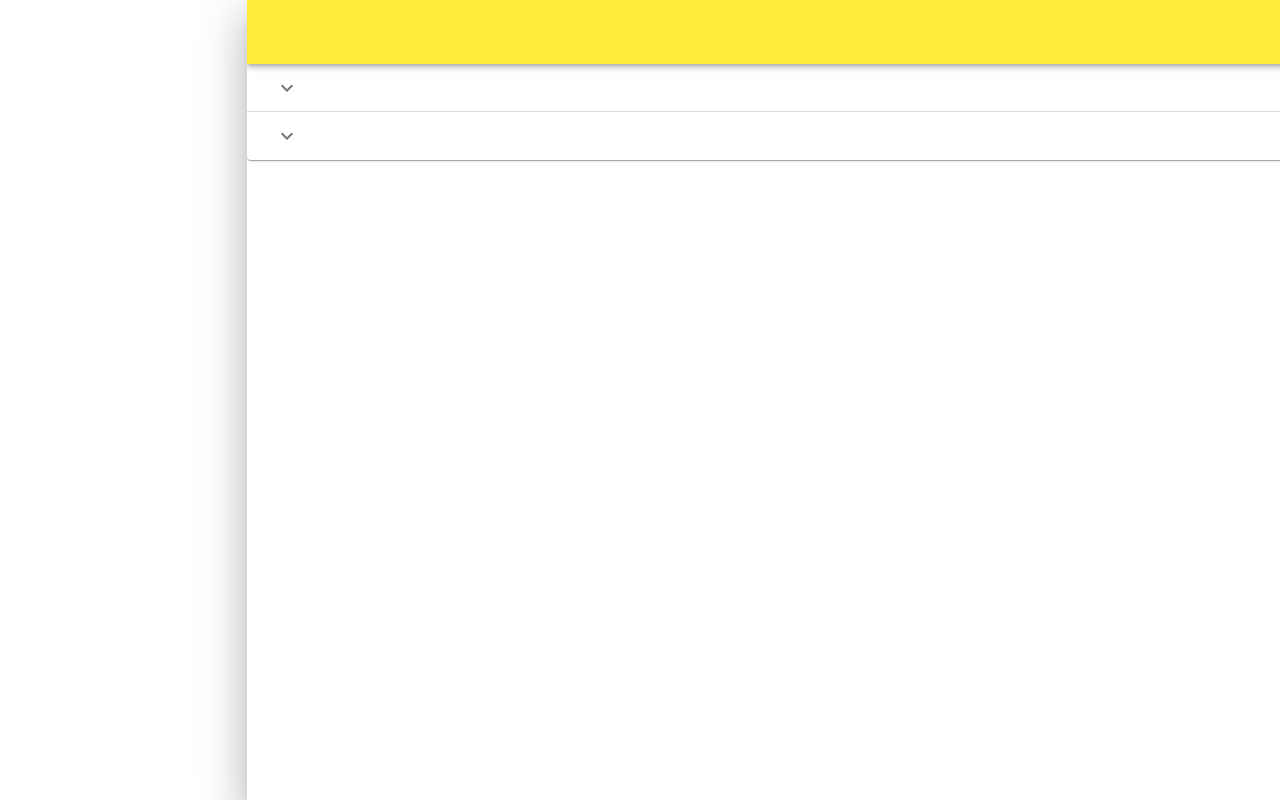
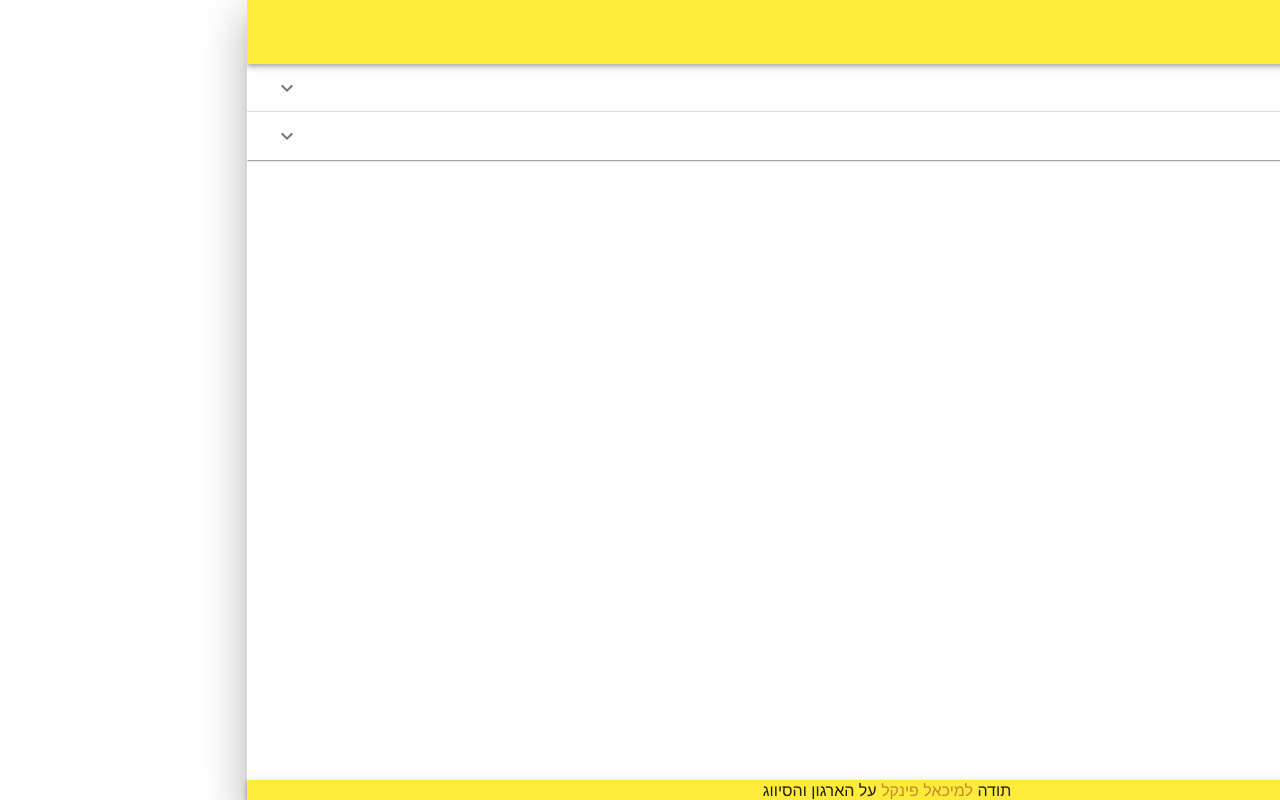
Before and after one commit to ShavitCohen/tikshoret-mekarevet, a React (Create React App) app: page / in a window 1280 px wide. Both pictures are taken after a click on the button "רגשות". Built offline with nearby package versions, Linux system fonts and the light colour scheme; what jss-rtl would draw is missing.

Commit message:
adding credit to michael finkel

```diff
--- a/public/index.html
+++ b/public/index.html
@@ -26,7 +26,7 @@
       work correctly both with client-side routing and a non-root public URL.
       Learn how to configure a non-root public URL by running `npm run build`.
     -->
-    <title>React App</title>
+    <title>תקשורת מקרבת - שביט כהן</title>
   </head>
   <body dir="rtl">
     <noscript>You need to enable JavaScript to run this app.</noscript>
--- /dev/null
+++ b/src/components/Dialog/dialog.css
@@ -0,0 +1,10 @@
+.dialog-footer {
+  top: auto !important;
+  bottom: 0;
+  text-align: center;
+  display: block !important;
+}
+.dialog-footer a {
+  text-decoration: none;
+  color: #c38930;
+}
--- a/src/components/Dialog/index.js
+++ b/src/components/Dialog/index.js
@@ -21,6 +21,8 @@ import {
   Close as CloseIcon,
   ExpandMore as ExpandMoreIcon,
 } from '@material-ui/icons';
+
+import './dialog.css';
 
 const Transition = React.forwardRef(function Transition(props, ref) {
   return <Slide direction="up" ref={ref} {...props} />;
@@ -85,6 +87,17 @@ export default function FullScreenDialog({open, onClose, content}) {
           </AccordionDetails>
         </Accordion>
       ))}
+      <AppBar color="primary" className="dialog-footer">
+        תודה{' '}
+        <a
+          href="https://az.ravpage.co.il/michaelfinkel?fbclid=IwAR0DO3CHhk8zZXYRqnFmy-3ru5Ypo0dkuQwNMlYgIMZEpTPd99lkbvR64vM"
+          target="_blank"
+          rel="noopener noreferrer"
+        >
+          למיכאל פינקל
+        </a>{' '}
+        על הארגון והסיווג
+      </AppBar>
     </Dialog>
   );
 }
```
